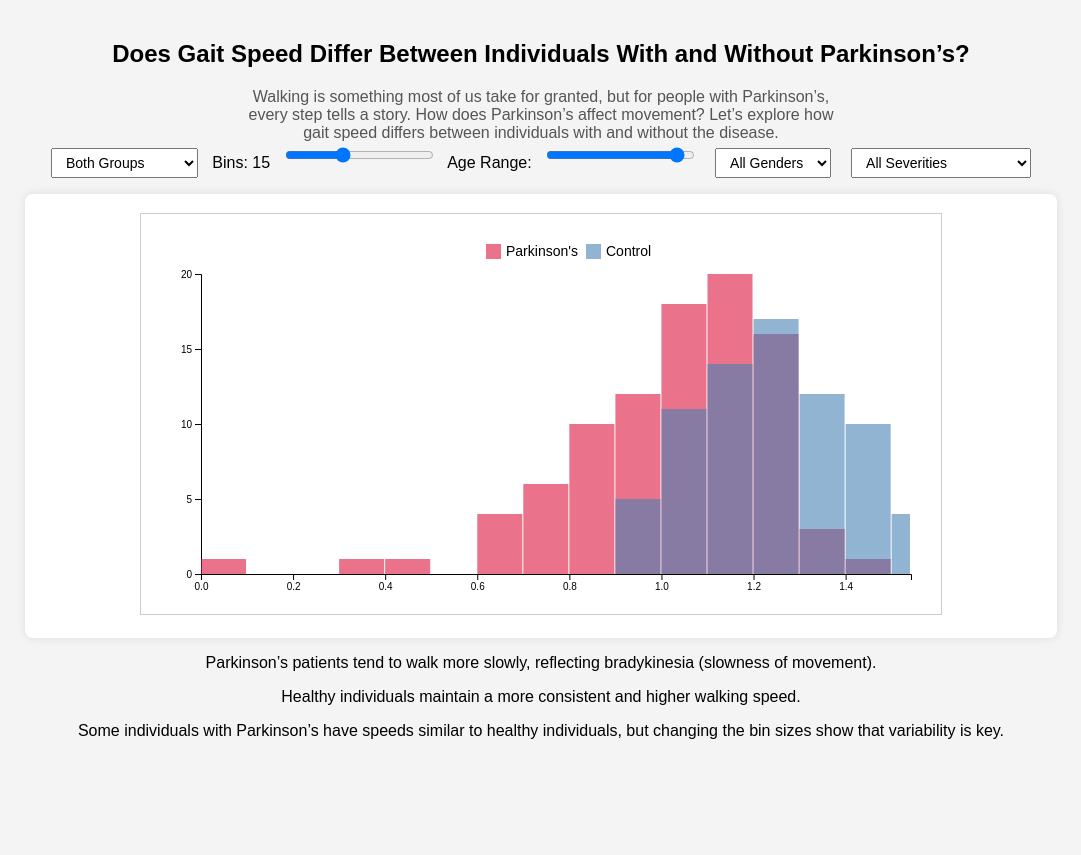
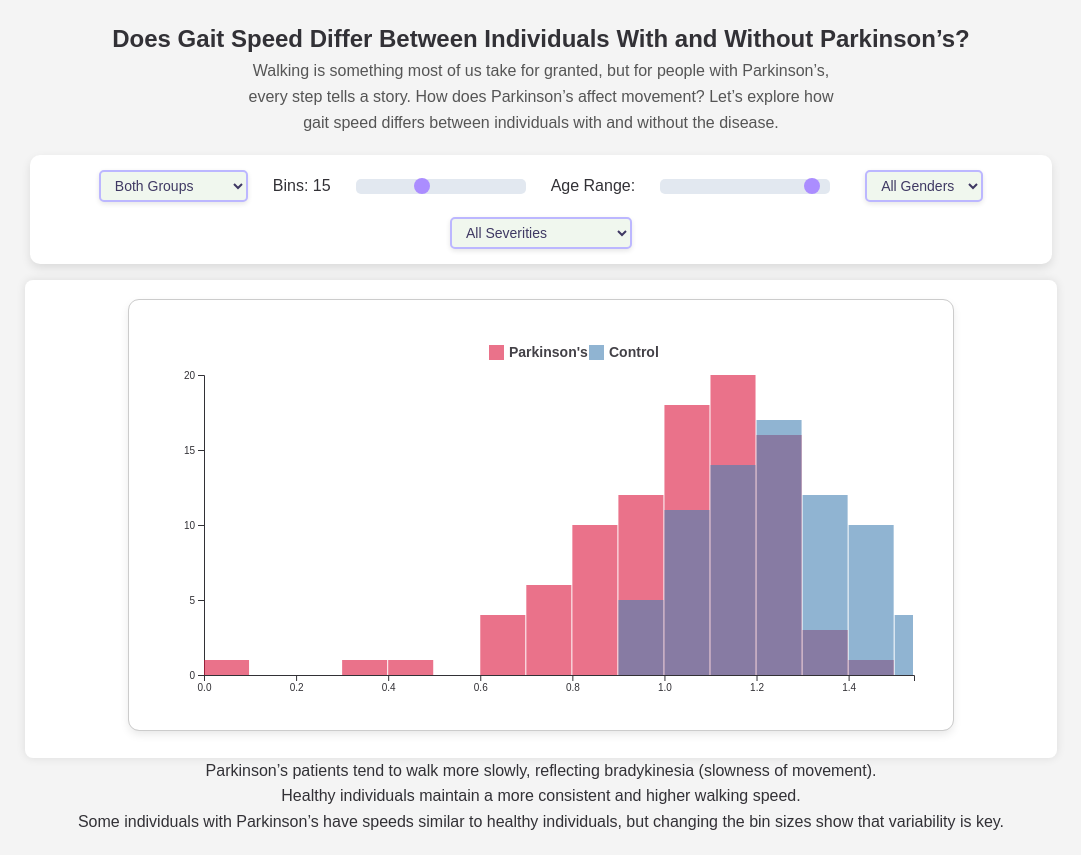
Before and after one commit to pakuang/parkinson_gait, a plain HTML site: page index.html in a window 1280 px wide. Shown: the whole page, without its empty margins (99-1180 px from the left). Before the commit the page ends 800 px from the top, so only its background shows below. Drawn offline with nearby package versions, Linux system fonts and the light colour scheme.

Commit message:
css update

```diff
--- a/index.html
+++ b/index.html
@@ -2,6 +2,7 @@
 <html lang="en">
 <head>
   <meta charset="UTF-8" />
+  <link rel="stylesheet" href="style.css">
   <title>Gait Speed Distribution</title>
   <!-- Load D3 (version 6 or later recommended) -->
   <script src="https://d3js.org/d3.v6.min.js"></script>
--- a/style.css
+++ b/style.css
@@ -1,31 +1,138 @@
-body {
-    font-family: Arial, sans-serif;
-    text-align: center;
-    background-color: #f4f4f4;
+/* Reset Default Styles */
+body, h1, h2, h3, p, button, select, input {
     margin: 0;
-    padding: 20px;
+    padding: 0;
+    font-family: 'Poppins', sans-serif;
 }
 
-#chart {
-    width: 80%;
-    margin: auto;
-    background: white;
-    padding: 20px;
-    border-radius: 8px;
-    box-shadow: 0 0 10px rgba(0, 0, 0, 0.1);
+/* General Page Styling */
+body {
+    background-color: #F9F9F9;
+    color: #323136;
+    font-size: 16px;
+    line-height: 1.6;
+    text-align: center;
 }
 
-select {
-    margin: 20px;
-    padding: 10px;
-    font-size: 16px;
+/* Header Styling */
+header {
+    background-color: #ffffff;
+    padding: 20px;
+    font-size: 24px;
+    font-weight: bold;
+    color: #514766;
+    border-bottom: 3px solid #E2E8F0;
 }
 
-.axis text {
-    font-size: 12px;
-    fill: #555;
-  }
-  .axis path,
-  .axis line {
-    stroke: #888;
-  }
+/* Control Panel Styling */
+#controls {
+    display: flex;
+    justify-content: center;
+    align-items: center;
+    flex-wrap: wrap;
+    background: white;
+    padding: 15px;
+    border-radius: 10px;
+    box-shadow: 0px 4px 10px rgba(0, 0, 0, 0.1);
+    margin: 20px auto;
+    width: 80%;
+    gap: 15px;
+}
+
+/* Buttons */
+button {
+    padding: 10px 15px;
+    border: 2px solid #afadcc;
+    border-radius: 5px;
+    background-color: #ffffff;
+    color: #9966ff;
+    font-size: 14px;
+    cursor: pointer;
+    transition: all 0.3s ease-in-out;
+}
+
+button:hover {
+    background-color: #afadcc;
+    color: white;
+}
+
+/* Dropdowns */
+select {
+    padding: 10px;
+    border: 2px solid #bcb7ff;
+    border-radius: 5px;
+    font-size: 14px;
+    cursor: pointer;
+    transition: all 0.3s;
+    background-color: #F0F7EE;
+    color: #3f3963;
+    box-shadow: 0px 2px 5px rgba(0, 0, 0, 0.1);
+}
+
+select:hover {
+    border-color: #afadcc;
+}
+
+/* Sliders */
+input[type="range"] {
+    -webkit-appearance: none;
+    width: 150px;
+    height: 5px;
+    background: #E2E8F0;
+    border-radius: 5px;
+    outline: none;
+    transition: all 0.3s ease-in-out;
+}
+
+input[type="range"]::-webkit-slider-thumb {
+    -webkit-appearance: none;
+    width: 16px;
+    height: 16px;
+    background: #ab8dff;
+    border-radius: 50%;
+    cursor: pointer;
+    transition: all 0.3s ease-in-out;
+}
+
+input[type="range"]:hover {
+    background: #CDE0D6;
+}
+
+/* Chart Styling */
+#chart {
+    background: white;
+    border-radius: 10px;
+    padding: 15px;
+    box-shadow: 0px 4px 10px rgba(0, 0, 0, 0.1);
+    margin: 0px auto;
+    width: 80%;
+}
+
+/* Legend Styling */
+.legend {
+    display: flex;
+    justify-content: center;
+    align-items: center;
+    gap: 20px;
+    margin-bottom: 10px;
+}
+
+.legend text {
+    font-size: 14px;
+    fill: #434147;
+    font-weight: bold;
+}
+
+.legend rect {
+    border-radius: 5px;
+}
+
+/* Footer Styling */
+footer {
+    margin-top: 30px;
+    padding: 20px;
+    background-color: #ffffff;
+    color: #9966ff;
+    border-top: 3px solid #E2E8F0;
+    font-size: 14px;
+}
```
